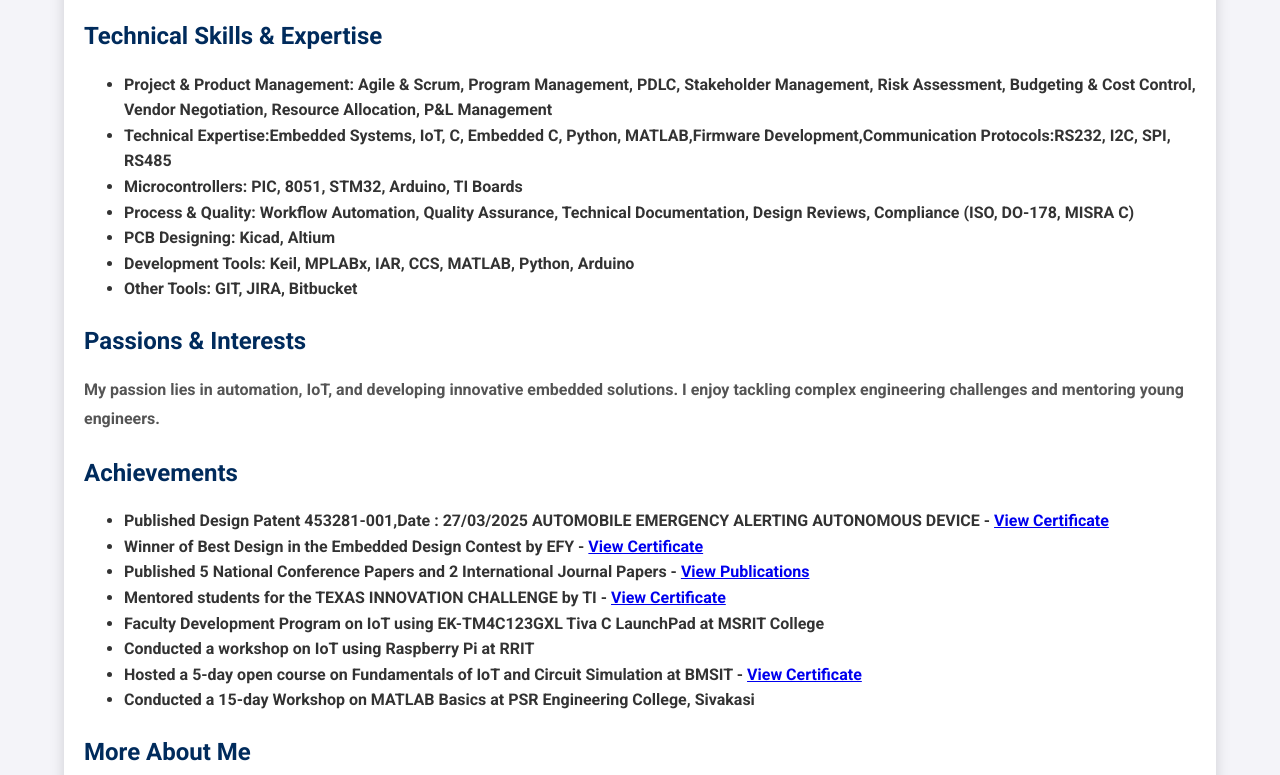
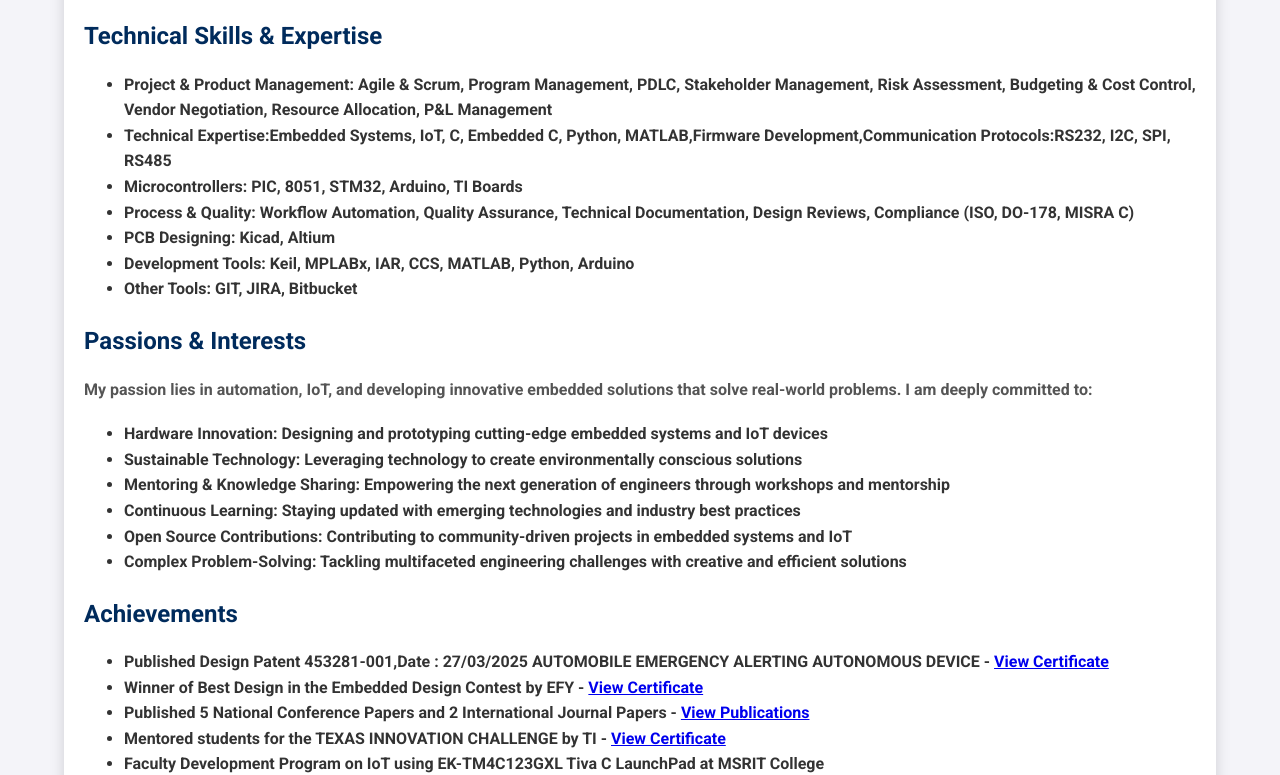
Before and after one commit to sandeep-singh4486/Profile, a plain HTML site: page about.html in a window 1280 px wide. Shown: the part 457-1232 px from the top of the page. Drawn offline with Linux system fonts and the light colour scheme.

Commit message:
Enhance passions and interests description in about.html
Expanded the passions and interests section to include specific areas of focus and commitment.

```diff
--- a/about.html
+++ b/about.html
@@ -41,7 +41,15 @@
             </ul>
 
             <h2>Passions & Interests</h2>
-            <p>My passion lies in automation, IoT, and developing innovative embedded solutions. I enjoy tackling complex engineering challenges and mentoring young engineers.</p>
+           <p>My passion lies in automation, IoT, and developing innovative embedded solutions that solve real-world problems. I am deeply committed to:</p>
+			<ul>
+    <li><strong>Hardware Innovation:</strong> Designing and prototyping cutting-edge embedded systems and IoT devices</li>
+    <li><strong>Sustainable Technology:</strong> Leveraging technology to create environmentally conscious solutions</li>
+    <li><strong>Mentoring & Knowledge Sharing:</strong> Empowering the next generation of engineers through workshops and mentorship</li>
+    <li><strong>Continuous Learning:</strong> Staying updated with emerging technologies and industry best practices</li>
+    <li><strong>Open Source Contributions:</strong> Contributing to community-driven projects in embedded systems and IoT</li>
+    <li><strong>Complex Problem-Solving:</strong> Tackling multifaceted engineering challenges with creative and efficient solutions</li>
+	</ul>
 
             <h2>Achievements</h2>
             <ul>
```
